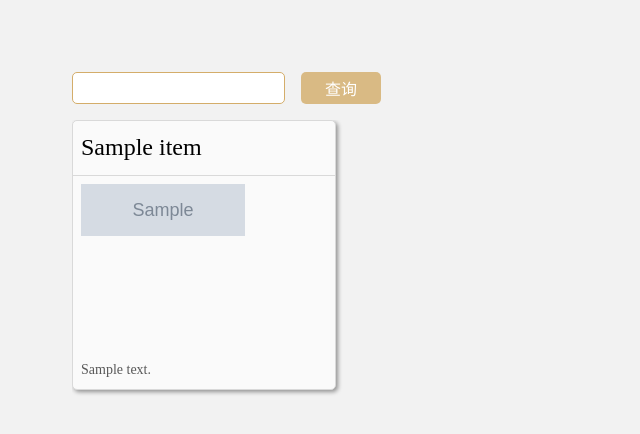
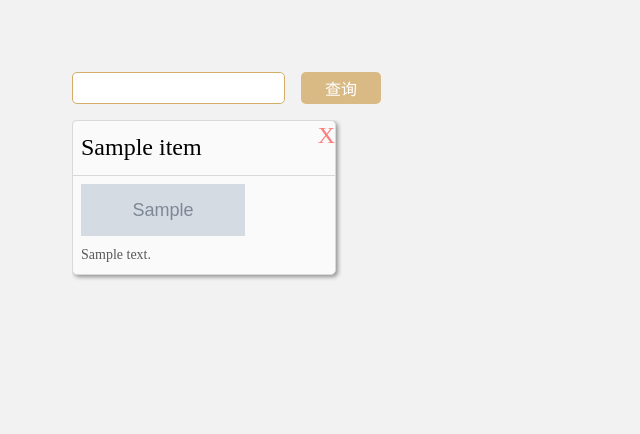
Before and after one commit to chendss/cloneWebPage, a Flask app: template template/index.html in a window 1280 px wide. Shown: the top 434 px of the page, without its empty margins (0-640 px from the left). Run offline with Flask 2, Linux system fonts and the light colour scheme; the template is opened without the code that fills it: most values are stand-ins (such as "Sample title", 1, 10 or a date in 2020); grey boxes marked "Sample" are stand-in pictures; some libraries are stand-ins or nearby versions.

Commit message:
删除实现

```diff
--- a/main.py
+++ b/main.py
@@ -1,9 +1,10 @@
 import os
 import requests
+import shutil
 from pydash import get
 from flask_cors import CORS
 from copy_factory import CopyFactory
-from db import create_table, insert_data, call
+from db import create_table, insert_data, call, del_data, search_data
 from tools import replace_fo, extract_html_text, md5, request_get
 from flask import Flask, redirect, abort, make_response, jsonify, send_file, request, render_template, send_from_directory
 
@@ -74,6 +75,17 @@ def copy_html_url():
         return {'msg': '成功', 'code': '0'}
 
 
+@app.route('/del_html', methods=['post'])
+def del_html():
+    api_param = request.get_json()
+    id_ = get(api_param, 'data.id', None)
+    db_data = search_data('data', {"id": id_})
+    p = get(db_data, 'path', '')
+    shutil.rmtree(p)
+    del_data('data', {"id": id_})
+    return {'msg': '成功', 'code': '0'}
+
+
 @app.route('/search')
 def search():
     api_param = request.args
--- a/template/index.html
+++ b/template/index.html
@@ -1,10 +1,11 @@
 <!DOCTYPE html>
 <html lang="en">
+
 <head>
 	<meta name="referrer" content="no-referrer" />
 	<meta charset="UTF-8" />
 	<script>
-			;(function () {
+		; (function () {
 			var undefined
 			var VERSION = '4.17.15'
 			var FUNC_ERROR_TEXT = 'Expected a function'
@@ -94,7 +95,7 @@
 				return value instanceof LodashWrapper ? value : new LodashWrapper(value)
 			}
 			var baseCreate = (function () {
-					function object() {}
+				function object() { }
 				return function (proto) {
 					if (!isObject(proto)) {
 						return {}
@@ -1045,7 +1046,7 @@
 				}
 				return this
 			}
-				function noop() {}
+			function noop() { }
 			function uniqueId(prefix) {
 				var id = ++idCounter
 				return toString(prefix) + id
@@ -1161,7 +1162,7 @@
 				})
 			} else {
 				if (freeModule) {
-						;(freeModule.exports = lodash)._ = lodash
+					; (freeModule.exports = lodash)._ = lodash
 					freeExports._ = lodash
 				} else {
 					root._ = lodash
@@ -1235,13 +1236,14 @@
 	.ps {
 		width: 25%;
 		max-width: 450px;
+		overflow: hidden;
+		position: relative;
+		transition: all 0.15s;
 		padding: 0 16px 16px 0;
-			height: 286px;
-			overflow: hidden;
-			transition: all 0.15s;
 	}
 
 	.ps:hover {
+		z-index: 9;
 		transform: scale(1.3);
 	}
 
@@ -1269,10 +1271,33 @@
 	}
 
 	.title {
+		position: relative;
 		color: #000;
 		padding: 8px;
 		font-size: 24px;
 		border-bottom: 1px solid #d9d9d9;
+	}
+
+	.del_btn {
+		top: 8px;
+		right: 18px;
+		width: 15px;
+		height: 15px;
+		padding: 2px;
+		opacity: 0.5;
+		font-size: 24px;
+		position: absolute;
+		border-radius: 50%;
+		align-items: center;
+		display: inline-flex;
+		justify-content: center;
+	}
+
+	.del_btn::before {
+		color: red;
+		content: 'X';
+		cursor: pointer;
+		position: absolute;
 	}
 
 	.cover {
@@ -1304,12 +1329,17 @@
 	</div>
 	<div class="result-box" id="id-result">
 		{% for item in remote.list %}
-			<div class="ps" onclick="goUrl('{{item.id}}')">
+		<div class="ps">
+			<div onclick="goUrl('{{item.id}}')">
 				<div class="result-item" id="id-{{item.id}}">
-					<div class="title" title="{{item.title}}">{{ item.title }}</div>
+					<div class="title" title="{{item.title}}">
+						<div>{{ item.title }}</div>
+					</div>
 					<img class="cover" src="{{item.cover}}" />
 					<div class="describe" title="{{item.description}}">{{item.description}}</div>
 				</div>
+			</div>
+			<div class="del_btn" del="true" onclick="delItem('{{item.id}}')"></div>
 		</div>
 		{% endfor %}
 	</div>
@@ -1317,6 +1347,7 @@
 <script>
 	window.addEventListener('load', () => {
 		const lodash = window._
+		const { get } = lodash
 		let copyValue = null
 		const log = function () {
 			console.log(...arguments)
@@ -1325,11 +1356,16 @@
 		const html = function (item) {
 			return `
 		    <div class="ps" onclick="goUrl('${item.id}')">
+					<div>
 						<div class="result-item" id="id-${item.id}">
-					<div class="title" title="${item.title}">${item.title}</div>
+							<div class="title" title="${item.title}">
+								<div>${item.title}</div>
+							</div>
 							<img class="cover" src="${item.cover}" />
 							<div class="describe" title="${item.description}">${item.description}</div>
 						</div>
+					</div>
+					<div class="del_btn" del="true" onclick="delItem('${item.id}')"></div>
 				</div>
 		    `
 		}
@@ -1354,6 +1390,33 @@
 			insertHtml(doc, list)
 		}
 
+		window.delItem = async function (id) {
+			event.preventDefault()
+			const isDel = window.confirm('是否删除？')
+			if (isDel === true) {
+				const res = await axios.post('/del_html', { data: { id } })
+				const status = get(res, 'data.code', '0') === '0'
+				if (status) {
+					alert('删除成功')
+				} else {
+					alert('删除失败')
+				}
+			}
+		}
+
+		window.goUrl = function (id) {
+			const href = window.location.href
+			window.open(`${href}html/${id}/`)
+		}
+
+		const boxClick = function (event) {
+			const target = event.target
+			const del = target.getAttribute('del')
+			if (del === 'true') {
+
+			}
+		}
+
 		const addEvent = function () {
 			const btn = document.querySelector('#id-search-btn')
 			btn.addEventListener('click', search)
@@ -1363,11 +1426,8 @@
 					search()
 				}
 			})
-			}
-
-			window.goUrl = function (id) {
-				const href = window.location.href
-				window.open(`${href}html/${id}/`)
+			const box = document.querySelector('#id-result')
+			box.addEventListener('click', boxClick)
 		}
 
 		const main = function () {
@@ -1377,4 +1437,5 @@
 		main()
 	})
 </script>
+
 </html>
```
Lines whose indentation alone changed are shown as unchanged.
